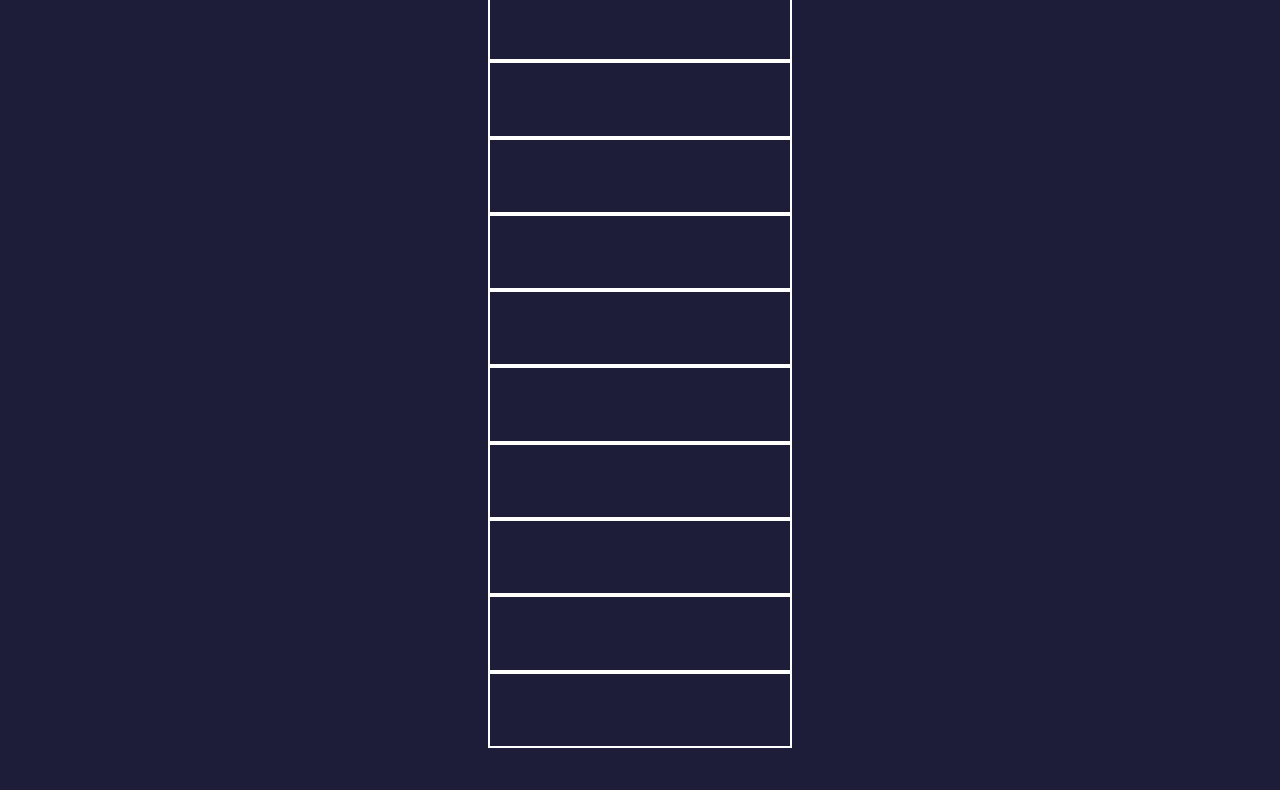
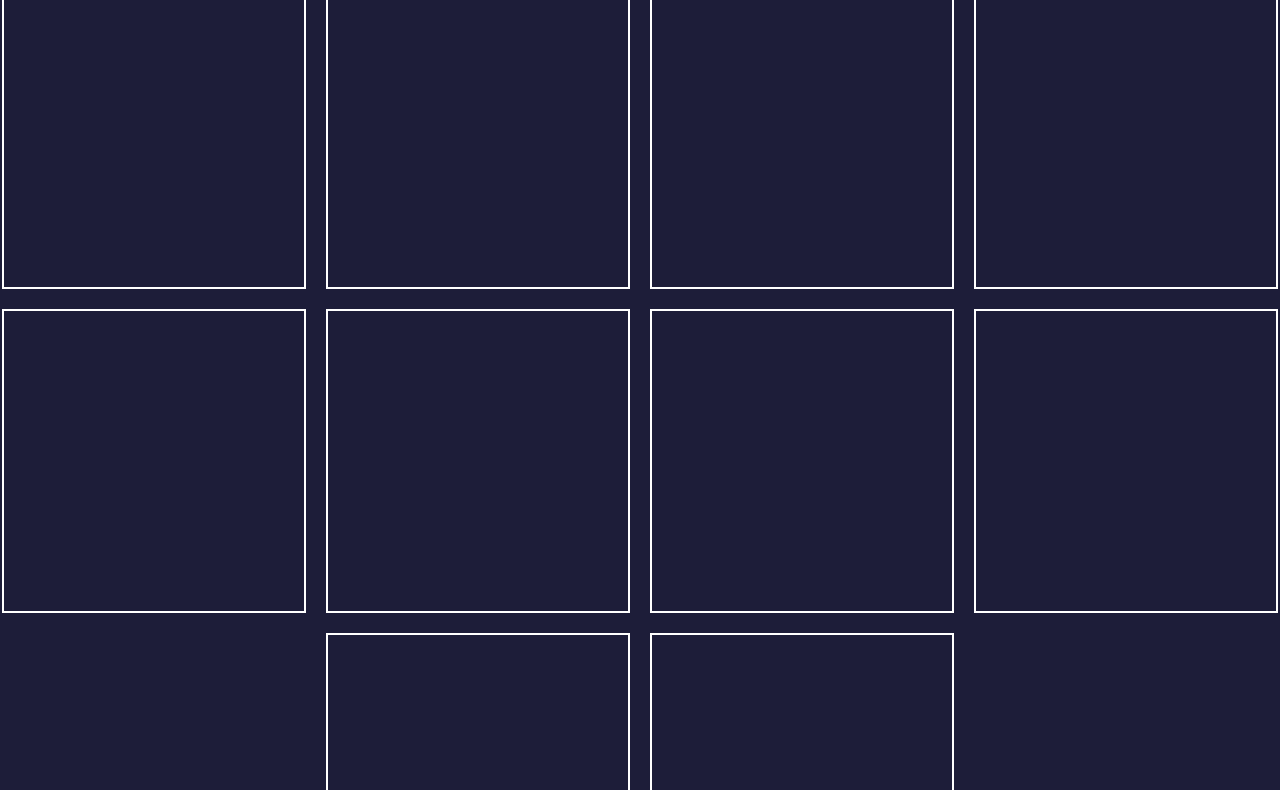
Before and after one commit to JosueSalazaku/the-collection, a website built with Vite: page index.html in a window 1280 px wide. Shown: the part 102-892 px from the top of the page. Before the commit the page ends 850 px from the top, so only its background shows below. Built offline with nearby package versions, Linux system fonts and the light colour scheme.

Commit message:
Adjust card positions with flex-wrap

```diff
--- a/index.html
+++ b/index.html
@@ -11,6 +11,7 @@
 
     <main class="container">
       <h1>Collections of Black Painters</h1>
+      <div class="display-cards"></div>
     </main>
     <script type="module" src="/main.js"></script>
   </body>
--- a/main.js
+++ b/main.js
@@ -1,6 +1,7 @@
 import { paintingsCollection } from "./collections";
 
 const container = document.querySelector(".container");
+const displayCards = document.querySelector(".display-cards");
 
 function collectionsCard() {
   paintingsCollection.forEach((painting) => {
@@ -8,7 +9,8 @@ function collectionsCard() {
 
     const paintingCards = document.createElement("div")
     paintingCards.classList.add('cards')
-    container.appendChild(paintingCards);
+    container.appendChild(displayCards);
+    displayCards.appendChild(paintingCards);
   })
 }
 collectionsCard()
--- a/style.css
+++ b/style.css
@@ -20,10 +20,17 @@ background-color: rgb(29, 29, 57);
   align-items: center;
 }
 
+.display-cards {
+  display: flex;
+  flex-wrap: wrap; /* Allow cards to wrap onto the next row */
+  justify-content: center; /* Center the cards horizontally */
+  gap: 20px; /* Add some space between cards */
+}
+
 .cards {
   display: flex;
-  flex-direction: row;
+  flex-wrap: wrap;
   border: solid 2px white;
   width: 300px;
-  height: 700px;
+  height: 300px;
 }
```
